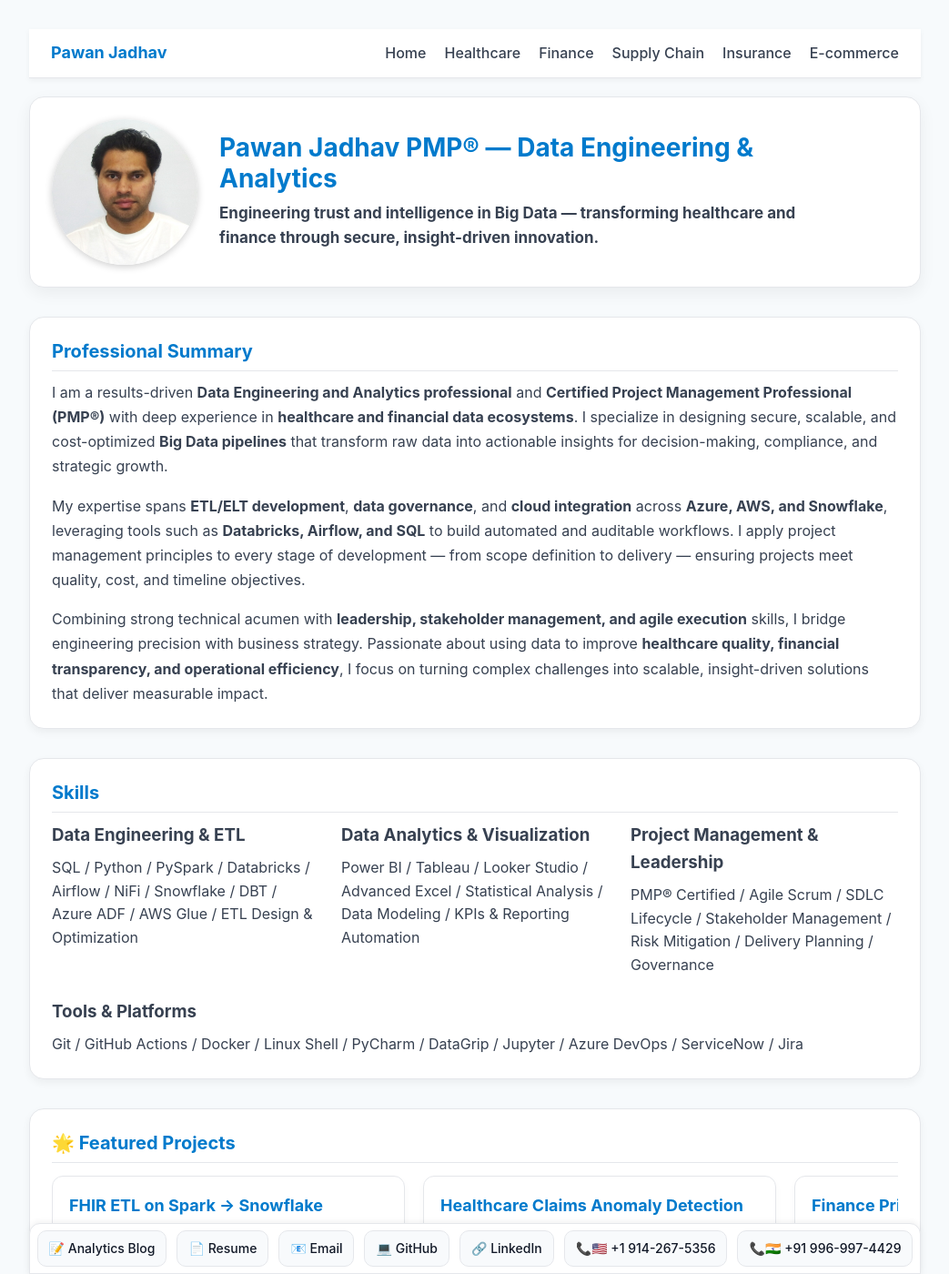
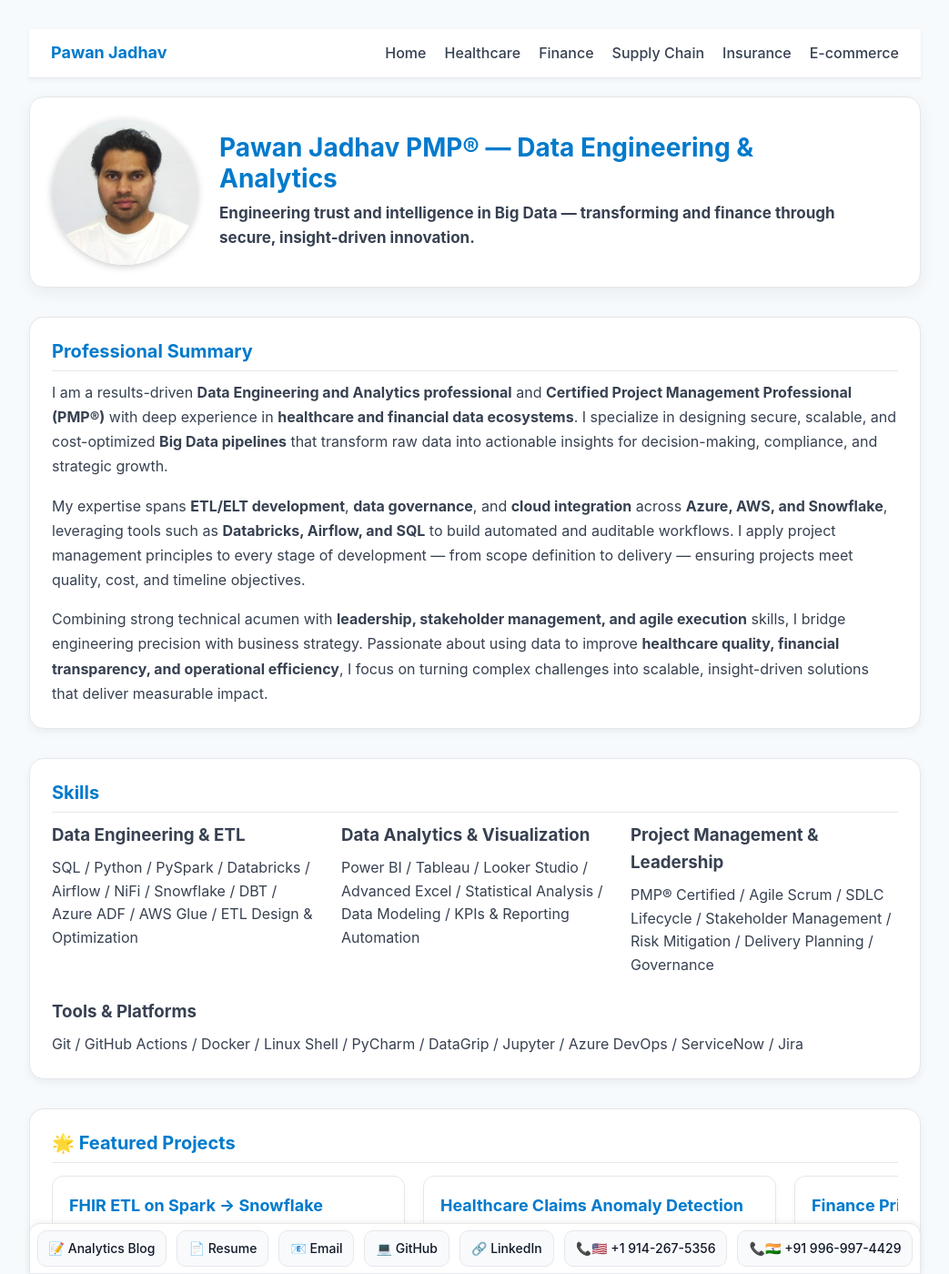
Before and after one commit to PawanJadhav7/PawanJadhav.github.io, a Jekyll site: the page built from index.md, in a window 1280 px wide and 1400 px high. Shown: the whole window at 91% size, without its empty margins (118-1161 px from the left). Built offline with Jekyll 4.4.1, drawn with Linux system fonts in a browser that asks for light colours.

```diff
--- a/index.md
+++ b/index.md
@@ -73,7 +73,7 @@ layout: default
     <h1 style="color:#007ACC;margin:0 0 8px;font-size:28px;line-height:1.2;">Pawan Jadhav PMP® — Data Engineering & Analytics</h1>
     <p style="margin:0;font-size:17px;line-height:1.6;color:#374151;">
       <strong>
-        Engineering trust and intelligence in Big Data — transforming healthcare and finance through secure, insight-driven innovation.
+        Engineering trust and intelligence in Big Data — transforming  and finance through secure, insight-driven innovation.
       </strong>
     </p>
   </div>
```
Also changed, not shown: other parts of index.md (+3 -0 lines).
